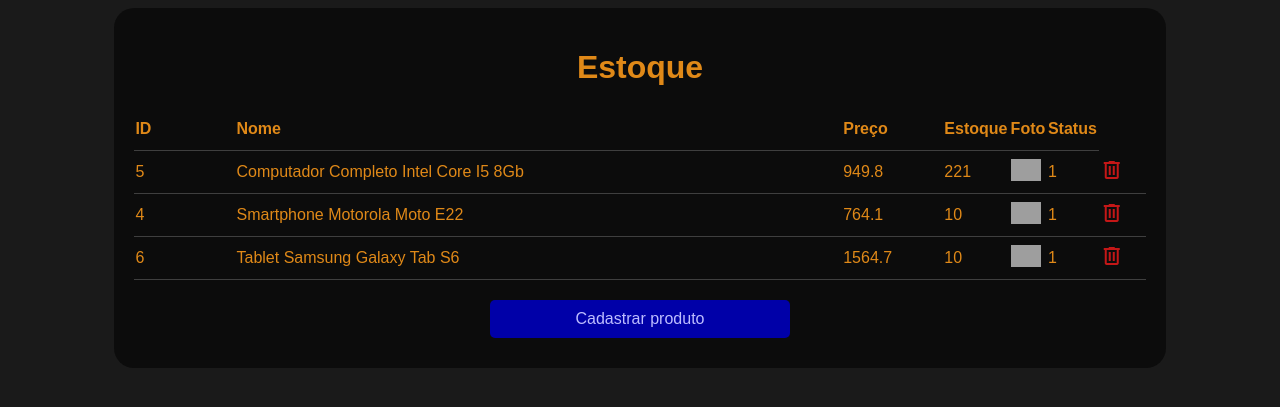
After one commit to larryworkson/PYTHON-III, a Flask app: page /estoque.html in a window 1280 px wide. The commit adds this page. Shown: the top 407 px of the page. Run offline with Flask 3, Linux system fonts and the light colour scheme; data comes from the database, SQL or seed files in the repository; both versions use the stored data as it was after the commit; grey boxes are pictures that could not be loaded.

Commit message:
admin da loja quase completo

```diff
--- a/GERAL/04-Flask/ex005-loja/loja.py
+++ b/GERAL/04-Flask/ex005-loja/loja.py
@@ -33,10 +33,6 @@ q5:
         1.2 página das categorias
         1.3 página do carrinho
         1.4 página de agradecimento
-
-
-
-
  """
 
 
@@ -46,12 +42,37 @@ loja = Flask(__name__)
 def index():
     return render_template('index.html')
 
+""" teste """
 @loja.route('/teste')
 def teste():
     produto = Produto('Celular', 5, 0, 'img', 'disponível')
     return render_template('/index.html', resp = produto.descricao_produto())
 
-loja.run(debug=False)
+@loja.route('/estoque.html')
+def pag_estoque():
+    estoque = Produto.listar_produtos()
+    return render_template('/estoque.html', produtos = estoque)
+
+"""renderizar página de produtos"""
+@loja.route('/cadastro.html')
+def pag_cadastro():
+    return render_template('/cadastro.html')
+
+""" cadastrar produto na loja """
+@loja.route('/cadastro.html/submit', methods=['POST'])
+def enviar_form():
+    nome = request.form['nome']
+    preco = request.form['preco']
+    estoque = request.form['estoque']
+    img = request.form['img']
+    status = request.form['status']
+    Produto.cadastrar(nome, preco, estoque, img, status)
+    return render_template('/cadastro.html', resp = 'Produto cadastrado!')
+
+@loja.route('/del_produto/<id>')
+def del_produto(id):
+    Produto.deletar_produto(id)
+    return pag_estoque()
 
 
-""" teste funcionou """
+loja.run(debug=False)
--- a/GERAL/04-Flask/ex005-loja/static/functions.py
+++ b/GERAL/04-Flask/ex005-loja/static/functions.py
@@ -1,12 +1,46 @@
+import sqlite3
 class Produto():
     def __init__(self, nome, preco, estoque, img, status):
        """inicializa os atributos dos produtos"""
        self.nome = nome
        self.preco = preco
-       self.estoque = estoque
-       self.img = img
-       self.status = status
+       self.estoque = 0
+       self.img = ''
+       self.status = 0 #0 == indisponível. 1 == disponível
 
     def descricao_produto(self):
         nome = f'{self.nome}\n{self.preco}\n{self.estoque}\n{self.img}\n{self.status}'
         return nome
+
+    def cadastrar(nome, preco, estoque, img, status):
+        """método que cadastra um produto no BD"""
+        conexao = sqlite3.connect('C:/Users//studi/Documents/code/PYTHON-III/GERAL/04-Flask/ex005-loja/database/base.db')
+        cursor = conexao.cursor()
+        cursor.execute(''' CREATE TABLE IF NOT EXISTS produtos (id INTEGER PRIMARY KEY, nome TEXT NOT NULL, preco FLOAT NOT NULL, estoque INTEGER NOT NULL, img TEXT NOT NULL, status INTEGER NOT NULL)''')
+        lista = []
+        cadastro = {}
+        cadastro['nome'] = nome.title()
+        cadastro['preco'] = preco
+        cadastro['estoque'] = estoque
+        cadastro['img'] = img
+        cadastro['status'] = status
+        lista.append(cadastro)
+        for cadastro in lista:
+            cursor.execute(' INSERT INTO produtos (nome, preco, estoque, img, status) VALUES (:nome, :preco, :estoque, :img, :status)', cadastro)
+        conexao.commit()
+        conexao.close()
+
+    def listar_produtos():
+        conexao = sqlite3.connect('C:/Users//studi/Documents/code/PYTHON-III/GERAL/04-Flask/ex005-loja/database/base.db')
+        cursor = conexao.cursor()
+        cursor.execute('SELECT * FROM produtos ORDER BY nome')
+        estoque = cursor.fetchall()
+        conexao.close()
+        return estoque
+
+    def deletar_produto(id):
+        conexao = sqlite3.connect('C:/Users//studi/Documents/code/PYTHON-III/GERAL/04-Flask/ex005-loja/database/base.db')
+        cursor = conexao.cursor()
+        cursor.execute('DELETE FROM produtos WHERE id = ?', (id,))
+        conexao.commit()
+        conexao.close()
--- /dev/null
+++ b/GERAL/04-Flask/ex005-loja/static/style.css
@@ -0,0 +1,99 @@
+body {
+    font-family: Arial, Helvetica, sans-serif;
+    background-color: rgb(26, 26, 26);
+    color: rgb(224, 137, 24);
+}
+main {
+    background-color: rgb(12, 12, 12);
+    width: 80%;
+    margin: auto;
+    border-radius: 20px;
+    padding: 20px;
+}
+h1 {
+    text-align: center;
+}
+input {
+    display: block;
+    width: 500px;
+    margin: auto;
+    background-color: rgba(255, 255, 255, 0);
+    color: rgb(224, 137, 24);
+    height: 30px;
+    border: none;
+    border-bottom: 1px solid grey;
+}
+button {
+    display: block;
+    width: 300px;
+    background-color: brown;
+    color: rgb(255, 246, 240);
+    padding: 10px;
+    border: none;
+    border-radius: 5px;
+    margin: 10px auto;
+}
+
+.btngeral {
+    display: block;
+    width: 300px;
+    text-align: center;
+    background-color: rgb(0, 0, 168);
+    margin: 10px auto;
+    color: rgb(189, 189, 255);
+    text-decoration: none;
+    border: none;
+    padding: 10px 0px;
+    border-radius: 5px;
+
+}
+
+p#resp {
+    color: greenyellow;
+}
+
+table#lista {
+    width: 100%;
+    border-collapse: collapse;
+    margin: 20px auto;
+}
+th#nome {
+    width: 60%;
+}
+th#acoes, th#id, th#idade {
+    width: 10%;
+}
+
+
+td, th {
+    border-bottom: 1px solid rgb(63, 63, 63);
+    height: 40px;
+
+}
+th {
+    text-align: left;
+}
+
+th > a {
+    text-decoration: none;
+    background-color: none;
+    color: rgb(224, 137, 24);
+}
+
+td > a {
+    margin-right: 20px;
+}
+td > img {
+    width: 30px;
+}
+
+a#btndel {
+    width: 10px;
+    background-color: rgba(255, 255, 255, 0);
+    color: rgb(196, 23, 23);
+}
+a#btnedit {
+    width: 10px;
+    background-color: rgba(255, 255, 255, 0);
+    color: rgb(23, 135, 196);
+}
--- /dev/null
+++ b/GERAL/04-Flask/ex005-loja/templates/estoque.html
@@ -0,0 +1,44 @@
+<!DOCTYPE html>
+<html lang="pt-br">
+<head>
+    <meta charset="UTF-8">
+    <meta name="viewport" content="width=device-width, initial-scale=1.0">
+    <title>Estoque</title>
+    <link rel="stylesheet" href="https://fonts.googleapis.com/css2?family=Material+Symbols+Outlined:opsz,wght,FILL,GRAD@24,400,0,0" />
+    <link rel="stylesheet" type="text/css" href="{{ url_for('static', filename='style.css') }}">
+
+</head>
+<body>
+    <main>
+        <h1>Estoque</h1>
+        <table id="lista">
+            <tr>
+                <th id="id">ID</th>
+                <th id="nome">Nome</th>
+                <th id="idade">Preço</th>
+                <th id="">Estoque</th>
+                <th id="">Foto</th>
+                <th id="">Status</th>
+            </tr>
+            {% for produto in produtos %}
+                <tr>
+                    <td>{{produto[0]}}</td>
+                    <td>{{produto[1]}}</td>
+                    <td>{{produto[2]}}</td>
+                    <td>{{produto[3]}}</td>
+                    <td><img src="{{produto[4]}}"></td>
+                    <td>{{produto[5]}}</td>
+                    <!-- <td>
+                        <a href="" id="btnedit"><span class="material-symbols-outlined">edit</span></a>
+                    </td> -->
+                    <td>
+                        <a id="btndel" href="{{ url_for('del_produto', id=produto[0])}}"><span class="material-symbols-outlined">delete</span></a>
+                    </td>
+                </tr>
+            {% endfor %}
+        </table>
+        <a class="btngeral" href="/cadastro.html">Cadastrar produto</a>
+    </main>
+
+</body>
+</html>
--- a/GERAL/04-Flask/ex005-loja/templates/index.html
+++ b/GERAL/04-Flask/ex005-loja/templates/index.html
@@ -4,10 +4,12 @@
     <meta charset="UTF-8">
     <meta name="viewport" content="width=device-width, initial-scale=1.0">
     <title>Loja</title>
+    <link rel="stylesheet" type="text/css" href="{{ url_for('static', filename='style.css') }}">
 </head>
 <body>
     <h1>Loja virtual</h1>
-    <a href="{{ url_for('teste')}}">LINK</a>
+    <a class="btngeral" href="../estoque.html">ESTOQUE</a>
+    <a class="btngeral" href="../cadastro.html">CADASTRAR PRODUTO</a>
     {{ resp }}
 </body>
 </html>
```
Also changed, not shown: GERAL/04-Flask/ex005-loja/templates/cadastro.html (added, +24 -0 lines), GERAL/04-Flask/ex005-loja/database/base.db (added).
